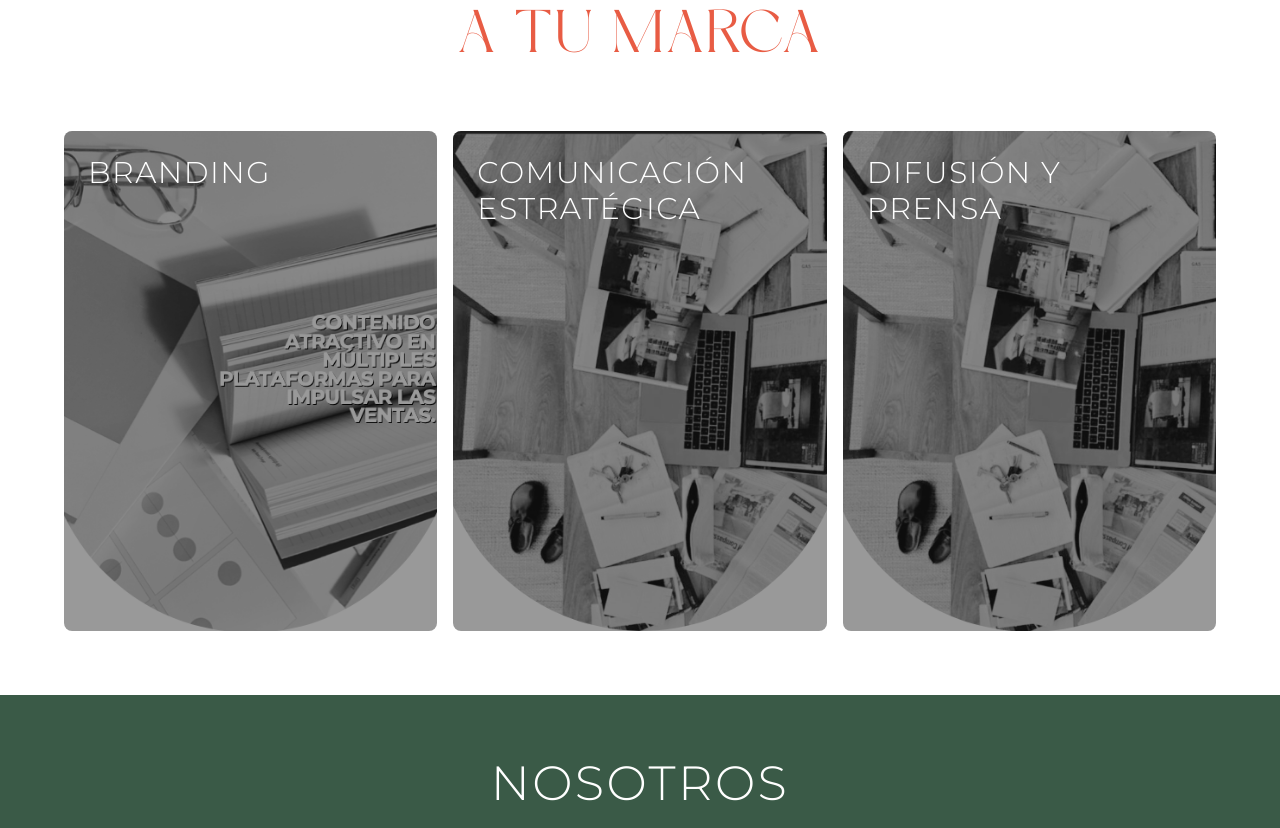
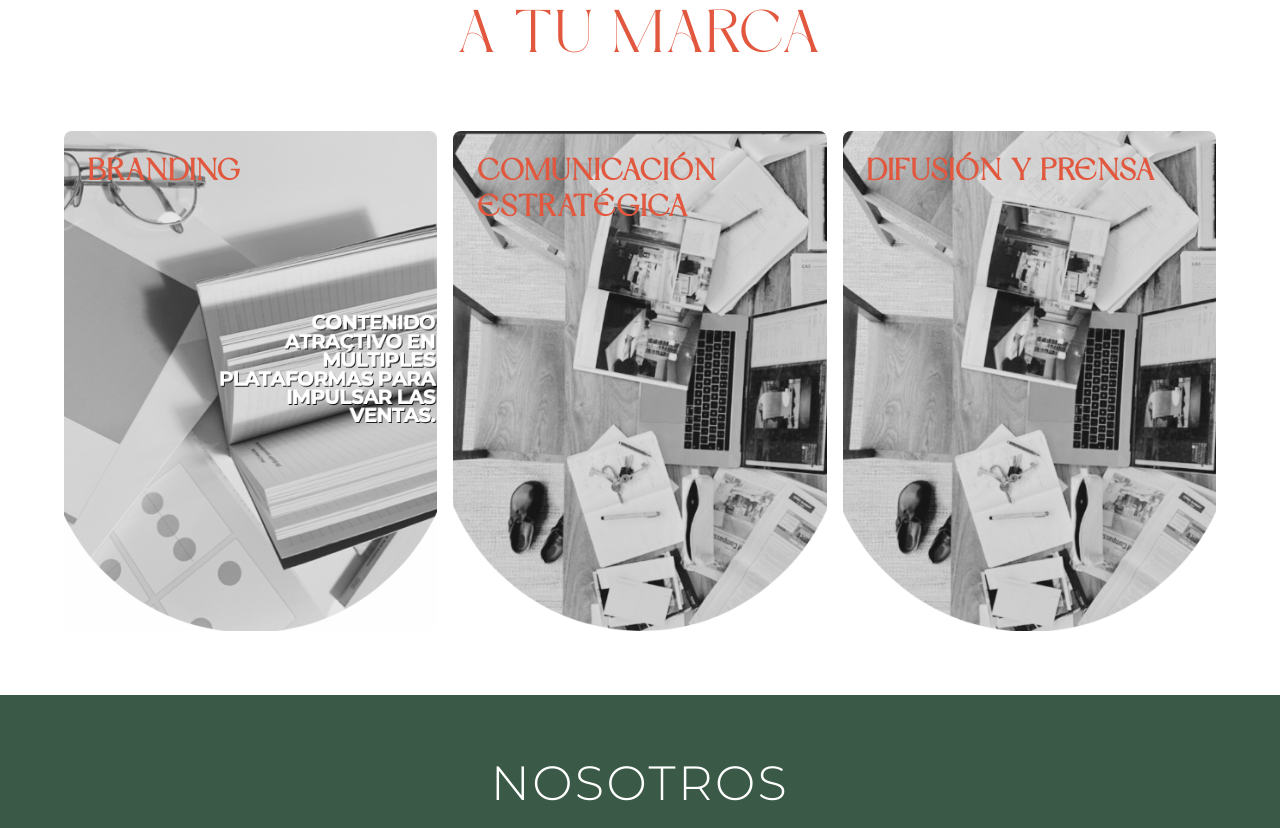
Before and after one commit to pueblobranding/pueblo, a Next.js app: page / in a window 1280 px wide. Shown: the part 2003-2831 px from the top of the page. Built offline with nearby package versions, Linux system fonts and the light colour scheme.

Commit message:
Update font family to 'dream-avenue' in globals.css and QueHacemosSection; adjust background opacity and text styles for improved aesthetics.

```diff
--- a/app/globals.css
+++ b/app/globals.css
@@ -1,7 +1,7 @@
 @import "tailwindcss";
 
 @font-face {
-  font-family: 'MiFuente'; /* El nombre que usarás en tu CSS */
+  font-family: 'dream-avenue'; /* El nombre que usarás en tu CSS */
   src: url('/fonts/Dream-Avenue.woff2') format('woff2'); /* Ruta relativa a la carpeta `public` */
   font-weight: normal;
   font-style: normal;
@@ -59,6 +59,8 @@
 
   --color-buttercup: var(--buttercup);
   --color-gold-fusion: var(--gold-fusion);
+
+  --font-dream-avenue: dream-avenue, sans-serif;
 }
 
 @media (prefers-color-scheme: dark) {
--- a/components/que-hacemos.tsx
+++ b/components/que-hacemos.tsx
@@ -56,7 +56,7 @@ export default function QueHacemosSection() {
             {/* <Navbar isMenuOpen={isMenuOpen} toggleMenu={toggleMenu} /> */}
             <div className="container mx-auto max-w-6xl">
                 {/* Título principal - siempre visible */}
-                <h1 style={{ fontFamily: 'MiFuente' }} className="text-[#e85c44] text-3xl md:text-4xl lg:text-6xl text-center mb-16 tracking-wider">
+                <h1 style={{ fontFamily: 'dream-avenue' }} className="text-tigerlily text-3xl md:text-4xl lg:text-6xl text-center mb-16 tracking-wider">
                     ENCONTRAMOS
                     <br />QUE HACE LATIR
                     <br />A TU MARCA
@@ -89,13 +89,13 @@ export default function QueHacemosSection() {
                                     height={400}
                                     className="object-cover grayscale h-full"
                                 />
-                                <div className="absolute inset-0 bg-black/40"></div>
+                                <div className="absolute inset-0 bg-black/0"></div>
                             </div>
 
                             {/* Contenido */}
                             <div className="relative z-10 flex flex-col h-full p-6 text-white">
                                 {/* Título siempre visible */}
-                                <h2 className="text-2xl md:text-3xl font-light mb-4 tracking-wider">{section.title}</h2>
+                                <h2 style={{ fontFamily: 'dream-avenue' }} className="text-2xl md:text-3xl mb-4 tracking-wider text-tigerlily font-bold">{section.title}</h2>
 
                                 {/* Contenido expandido - visible solo en hover */}
                                 <div
@@ -103,7 +103,7 @@ export default function QueHacemosSection() {
                     ${hoveredSection === section.id ? "opacity-100" : "opacity-0 md:hidden"}
                   `}
                                 >
-                                    <p className="mb-4 font-light">{section.description}</p>
+                                    <p className="mb-4">{section.description}</p>
 
                                     <ul className="space-y-2 mt-auto">
                                         {section.services.map((service, index) => (
```
